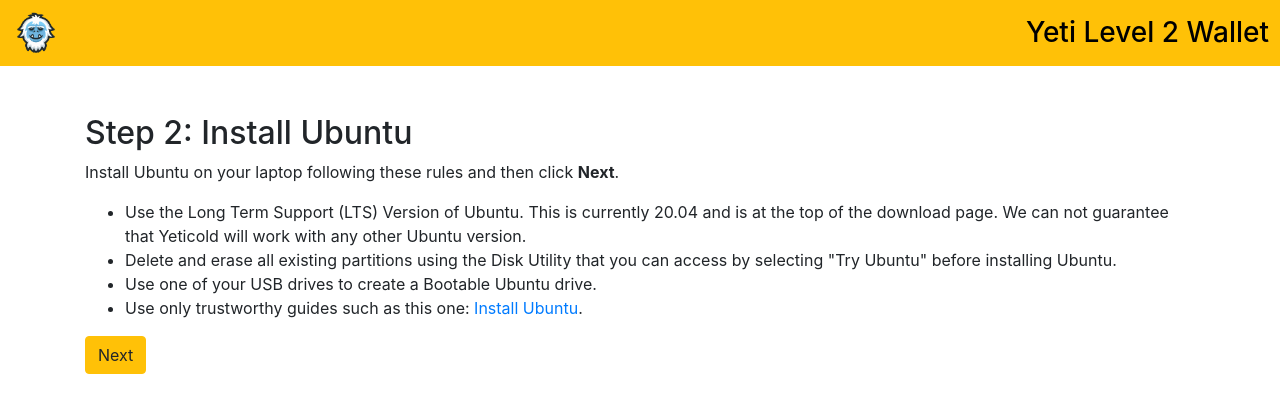
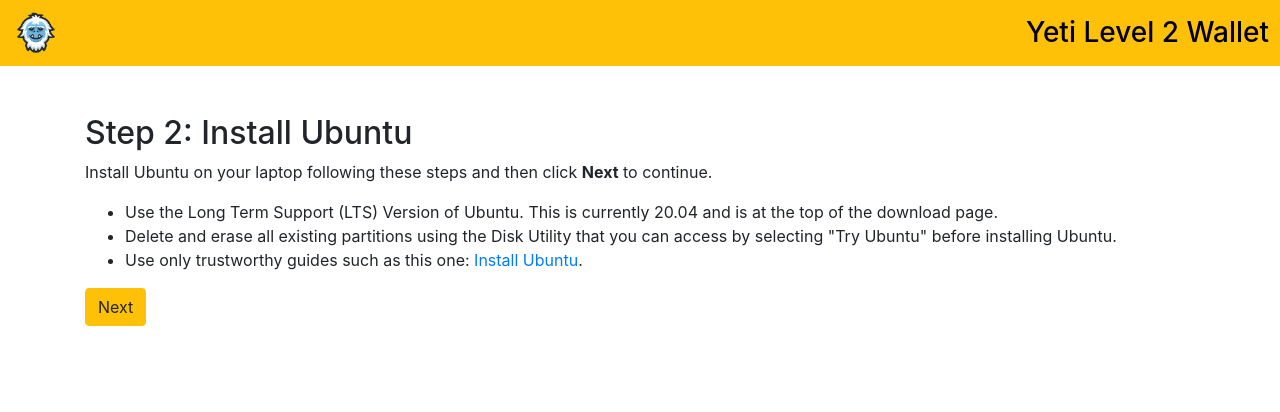
Before and after one commit to JWWeatherman/yetihosted, a Vue app: page /Warm/step2 in a window 1280 px wide. Shown: the top 412 px of the page. Built offline with nearby package versions, Linux system fonts and the light colour scheme; what vue-default-value would draw is missing.

Commit message:
Text updates for 2.0

```diff
--- a/src/components/YetiWarmStartup1.vue
+++ b/src/components/YetiWarmStartup1.vue
@@ -3,7 +3,7 @@
     <navbarwarm></navbarwarm>
     <div class="container" style="margin-top: 3rem;">
       <h2>Step 1: Gather Required Equipment</h2>
-      <p>Gather the following items and then click next.</p>
+      <p>Gather the following items and then click <b>Next</b>.</p>
         <ul>
             <li>A laptop that can run Ubuntu and Bitcoin Core. Almost any laptop made for Windows will work but if your laptop has an SSD type hard some steps will take a few hours instead of a few days. New laptops without SSD type drives cost about $150 USD and laptops with SSD drives cost about $200 USD. You can buy a used laptop on eBay for about $60 or you can buy a laptop from a store like Walmart and return it after setup as long as you are careful to erase it.</li>
             <li>1 USB thumb drive. It will cost about $3 and will be used to install Ubuntu.</li>
--- a/src/components/YetiWarmStartup2.vue
+++ b/src/components/YetiWarmStartup2.vue
@@ -3,11 +3,10 @@
     <navbarwarm></navbarwarm>
     <div class="container" style="margin-top: 3rem;">
       <h2>Step 2: Install Ubuntu</h2>
-      <p>Install Ubuntu on your laptop following these rules and then click <b>Next</b>.</p>
+      <p>Install Ubuntu on your laptop following these steps and then click <b>Next</b> to continue.</p>
       <ul>
-          <li>Use the Long Term Support (LTS) Version of Ubuntu. This is currently 20.04 and is at the top of the download page. We can not guarantee that Yeticold will work with any other Ubuntu version.</li>
+          <li>Use the Long Term Support (LTS) Version of Ubuntu. This is currently 20.04 and is at the top of the download page.</li>
           <li>Delete and erase all existing partitions using the Disk Utility that you can access by selecting "Try Ubuntu" before installing Ubuntu.</li>
-          <li>Use one of your USB drives to create a Bootable Ubuntu drive.</li>
           <li>Use only trustworthy guides such as this one: <a href="https://tutorials.ubuntu.com/tutorial/tutorial-install-ubuntu-desktop#0">Install Ubuntu</a>.</li>
       </ul>
       <input v-on:click="click" class="btn btn-warning" type="submit" id="next" value="Next">
```
